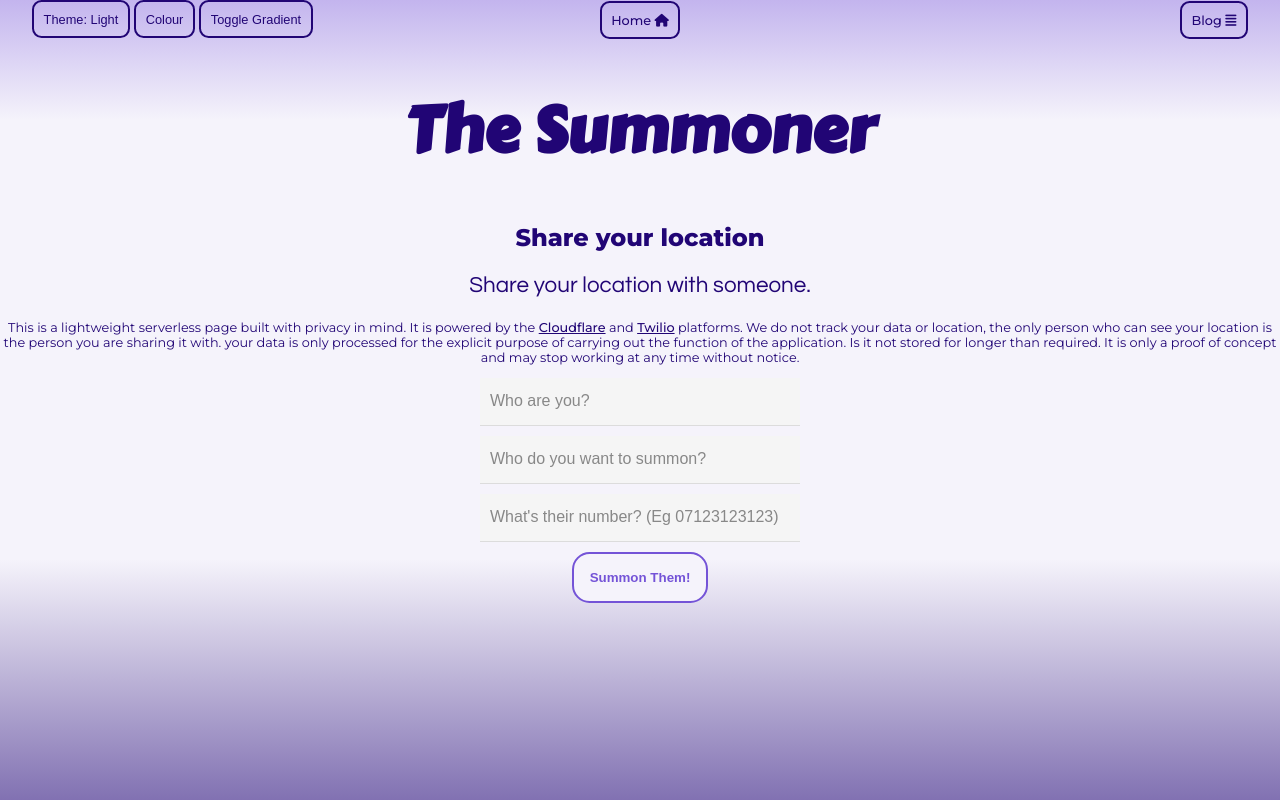
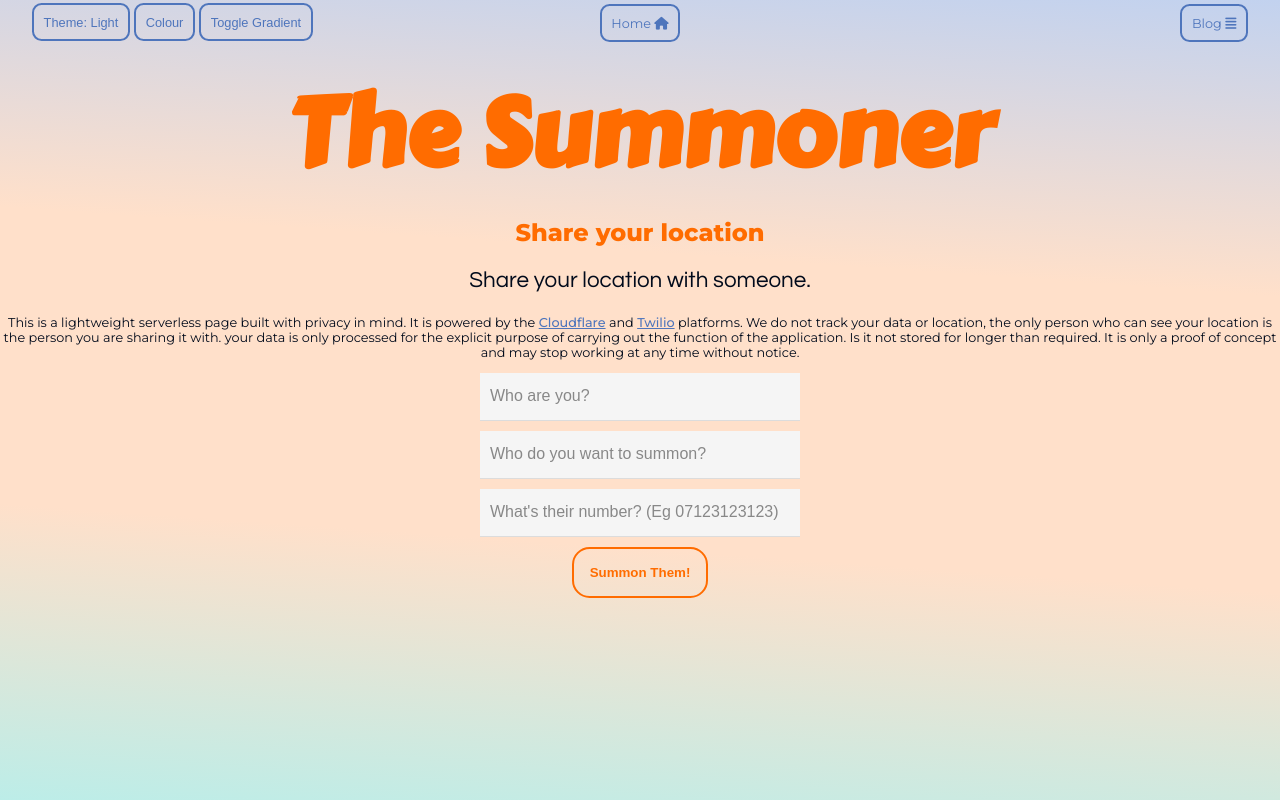
Before and after one commit to phil-6/summoner, a website: page share.html in a window 1280 px wide. Drawn offline with Linux system fonts and the light colour scheme.

Commit message:
update theme and layout

```diff
--- a/assets/css/_theme-colors.scss
+++ b/assets/css/_theme-colors.scss
@@ -1,15 +1,23 @@
 // red
-$red: #DC042A;
-$red-light-2: #F9B3BF;
-$red-light-1: #EF5671;
-$red-dark-1: #9C001C;
-$red-dark-2: #42000C;
+$red: #FF2800;
+$red-light-2: #FFD7D0;
+$red-light-1: #FF745B;
+$red-dark-1: #A31900;
+$red-dark-2: #2B0700;
+$red-light-3: lighten($red-light-2, 7%);
+$red-dark-3: darken($red-dark-2, 5%);
 
-$red-secondary-1-0: #EB9304;
-$red-secondary-1-1: #FFE4B7;
-$red-secondary-1-2: #FFC15C;
-$red-secondary-1-3: #A66700;
-$red-secondary-1-4: #472C00;
+$red-secondary-1-0: #FFB400;
+$red-secondary-1-1: #FFF1D0;
+$red-secondary-1-2: #FFCF5B;
+$red-secondary-1-3: #A37300;
+$red-secondary-1-4: #2B1E00;
+
+$red-secondary-2-0: #8506A9;
+$red-secondary-2-1: #E6C4EF;
+$red-secondary-2-2: #A146BB;
+$red-secondary-2-3: #55036C;
+$red-secondary-2-4: #16001C;
 
 //orange
 $orange: #FF6C00;
@@ -17,6 +25,7 @@ $orange-light-2: #FFE0CA;
 $orange-light-1: #FFA059;
 $orange-dark-1:  #A34500;
 $orange-dark-2:  #291100;
+$orange-light-3: lighten($orange-light-2, 6%);
 
 $orange-secondary-1-0: #1047A9;
 $orange-secondary-1-1: #C2D2EF;
@@ -75,18 +84,19 @@ $purple-dark-1: #210575;
 $purple-dark-2: #0E0137;
 
 
+
 $color-themes: (
         "dark": (
                 "red": (
-                        ink: $red-light-2,
-                        background: $red-dark-2,
-                        background-grad: linear-gradient(185deg, $red-secondary-1-4, $red-dark-2, $purple-dark-2),
+                        ink: $red-light-3,
+                        background: $red-dark-3,
+                        background-grad: linear-gradient(185deg, $red-secondary-1-4, $red-dark-2, $red-dark-3, $purple-dark-2),
                         heading-ink: $red,
 
                         header-button-color: $red-secondary-1-0,
                         header-button-background: none,
                         header-button-hover-color:$red-secondary-1-0,
-                        header-button-hover-background: $purple-dark-2,
+                        header-button-hover-background: $red-secondary-2-4,
 
                         form-label-ink: $red-dark-2,
                         form-border-color: $red-dark-1,
@@ -95,7 +105,7 @@ $color-themes: (
                         form-button-hover-color:$red-light-2,
                         form-button-hover-background:$purple-dark-2,
 
-                        text-link-hover-ink: $purple-light-1,
+                        text-link-hover-ink: $red,
                         theme-button-ink: $red-dark-1,
                         theme-button-background: $red-secondary-1-1,
                         next-button-ink: $orange,
@@ -104,13 +114,13 @@ $color-themes: (
                 "orange":(
                         ink: $orange-secondary-1-1,
                         background: $orange-secondary-1-4,
-                        background-grad: linear-gradient(178deg, $orange-secondary-1-3 -20%,$orange-secondary-1-4 10%, $orange-dark-2 90%, $orange-dark-1 120%),
+                        background-grad: linear-gradient(172deg, $orange-secondary-1-3 -20%,$orange-secondary-1-4 10%,  $orange-secondary-1-4 60%, $orange-dark-1 130%),
                         heading-ink: $orange,
 
-                        header-button-color: $orange-dark-1,
+                        header-button-color: $orange,
                         header-button-background: none,
                         header-button-hover-color:$orange,
-                        header-button-hover-background: $orange-secondary-1-4,
+                        header-button-hover-background: $orange-secondary-1-3,
 
                         form-label-ink: $orange-secondary-1-4,
                         form-border-color: $orange,
@@ -128,7 +138,7 @@ $color-themes: (
                 "yellow":(
                         ink: $yellow-secondary-2-1,
                         background: $yellow-secondary-2-4,
-                        background-grad: linear-gradient(180deg, $yellow-secondary-2-4, $yellow-dark-2 25%, $yellow 115%),
+                        background-grad: linear-gradient(182deg, $yellow-dark-2, $yellow-secondary-2-4 80%, $yellow 160%),
                         heading-ink: $yellow,
 
                         header-button-color: $yellow,
@@ -143,7 +153,7 @@ $color-themes: (
                         form-button-hover-color:$yellow-secondary-2-0,
                         form-button-hover-background:$yellow,
 
-                        text-link-hover-ink: $yellow-light-2,
+                        text-link-hover-ink: $yellow-secondary-2-0,
                         theme-button-ink: $yellow-secondary-1-4,
                         theme-button-background: $yellow-light-2,
                         next-button-ink: $green-secondary-1-4,
@@ -167,7 +177,7 @@ $color-themes: (
                         form-button-hover-color:$green,
                         form-button-hover-background:$green-secondary-1-3,
 
-                        text-link-hover-ink: $green-complement-2,
+                        text-link-hover-ink: $green-secondary-1-2,
                         theme-button-ink: $green-dark-2,
                         theme-button-background: $green-light-1,
                         next-button-ink: $light-blue,
@@ -225,13 +235,13 @@ $color-themes: (
         "light": (
                 "red": (
                         ink: $red-dark-1,
-                        background: $red-light-2,
+                        background: $red-light-3,
                         background-grad: linear-gradient(185deg, $red-secondary-1-1, $red-light-2, $purple-light-1),
                         heading-ink: $red,
 
-                        header-button-color: $red-secondary-1-3,
+                        header-button-color: $red-secondary-2-3,
                         header-button-background: none,
-                        header-button-hover-color:$red-secondary-1-1,
+                        header-button-hover-color:$red-secondary-2-1,
                         header-button-hover-background:$red-dark-1,
 
                         form-label-ink: $red-dark-2,
@@ -249,9 +259,9 @@ $color-themes: (
                 ),
                 "orange":(
                         ink: $orange-secondary-1-4,
-                        background: $orange-light-2,
-                        background-grad: linear-gradient(182deg, $orange-secondary-1-1, $orange-light-2, $orange-light-2, $orange-complement-1),
-                        heading-ink: $orange-dark-1,
+                        background: $orange-light-3,
+                        background-grad: linear-gradient(184deg, $orange-secondary-1-1, $orange-light-2, $orange-light-2, $orange-complement-1),
+                        heading-ink: $orange,
 
                         header-button-color: $orange-secondary-1-2,
                         header-button-background: none,
@@ -265,7 +275,7 @@ $color-themes: (
                         form-button-hover-color:$orange-secondary-1-0,
                         form-button-hover-background:$orange,
 
-                        text-link-hover-ink: $orange-dark-2,
+                        text-link-hover-ink: $orange-dark-1,
                         theme-button-ink: $orange-secondary-1-1,
                         theme-button-background: $orange-dark-1,
                         next-button-ink: $yellow-secondary-1-4,
@@ -297,9 +307,9 @@ $color-themes: (
                 ),
                 "green":(
                         ink: $green-dark-2,
-                        background: $green-light-1,
-                        background-grad: linear-gradient(200deg, $green-light-1, $green-light-2),
-                        heading-ink: $green-dark-1,
+                        background: $green-light-2,
+                        background-grad: linear-gradient(200deg, $green-complement-1 -20%,  $green-light-2, $green-light-1 90%, $green-secondary-1-1 120%),
+                        heading-ink: $green,
 
                         header-button-color: $green-dark-2,
                         header-button-background: none,
@@ -344,9 +354,9 @@ $color-themes: (
                         next-button-background: $purple-light-2,
                 ),
                 "purple":(
-                        ink: $purple-dark-1,
+                        ink: $purple-dark-2,
                         background: $purple-light-2,
-                        background-grad: linear-gradient(to bottom, $purple -40%, $purple-light-2,$purple-light-2, $purple-dark-1 125%),
+                        background-grad: linear-gradient(100deg, $purple -40%, $purple-light-2, $purple-light-2, $purple-dark-1 125%),
                         heading-ink: $purple-dark-1,
 
                         header-button-color: $purple-dark-1,
--- a/assets/css/main.scss
+++ b/assets/css/main.scss
@@ -1,27 +1,44 @@
+/* *** Variables *** */
+$breakpoint-xs: 0;
+$breakpoint-sm: 576px;
+$breakpoint-md: 768px;
+$breakpoint-lg: 992px;
+$breakpoint-xl: 1200px;
+$breakpoint-xxl: 1400px;
+
 $heading-font: 'Carter One', Century Gothic, CenturyGothic, AppleGothic, sans-serif;
 $subheading-font: Century Gothic, CenturyGothic, AppleGothic, sans-serif;
 $body-font: 'Montserrat', Verdana, Geneva, sans-serif;
 
+html {
+  scroll-behavior: smooth;
+
+}
+
 body {
-  height: 100vh;
+  //height: 100vh;
   font-family: $body-font;
   margin: 0;
+  background-repeat: no-repeat !important;
+  background-attachment: fixed !important;
+  background-size: cover;
 
   .center {
     text-align: center;
   }
+}
 
-  header {
+
 nav {
-      display: inline-flex;
-      align-items: center;
-      justify-content: space-evenly;
-      justify-items: center;
+  position: fixed;
+  text-align: center;
+  margin: auto;
   width: 100%;
 
   button, .btn {
     border-radius: 0.6rem;
     padding: 0.6rem;
+    margin: 0.2rem 0;
     font-size: 0.8rem;
   }
 
@@ -31,29 +48,90 @@ body {
     color: unset;
   }
 
-      .justify-start {
+  .center, .justify-end {
+    display: inline-block;
+    margin: 0.5rem 0;
+  }
+
+
+  @media (min-width: $breakpoint-md) {
+    display: flex;
+    align-items: center;
+    justify-content: space-evenly;
+    justify-items: center;
+    .theme {
+      align-self: start;
       text-align: left;
       width: 30vw;
     }
-
     .center {
       text-align: center;
       width: 30vw;
     }
-
     .justify-end {
       text-align: right;
       width: 30vw;
     }
   }
+}
+
+main {
+  min-height: 100vh;
+
+  display: flex;
+  align-items: center;
+
+  section {
+    @media (min-width: $breakpoint-md) {
+      margin-top: -200px;
+    }
+
     button, a {
       font-weight: 500;
     }
 
+    .choice {
+      p {
+        display: inline-block;
+        margin: 1rem 0.2rem;
+        padding-bottom: 1rem;
+        @media (min-width: $breakpoint-sm) {
+          padding-bottom: 1rem;
+        }
+
+        a {
+          text-decoration: none;
+          padding: 1rem;
+          border: 1px solid;
+          border-radius: 1.1rem;
+        }
+      }
+    }
+
     h1 {
+      text-align: center;
       font-family: $heading-font;
+      font-size: 2.5rem;
+      line-height: 2.5rem;
+      max-width: 100%;
+      margin-bottom: 2rem;
+      padding-top: 2rem;
+      @media (min-width: $breakpoint-md) {
         font-size: 4rem;
-      text-align: center;
+        line-height: 4rem;
+        padding-top: 0;
+
+      }
+      @media (min-width: $breakpoint-lg) {
+        font-size: 6rem;
+        line-height: 6.5rem;
+      }
+    }
+
+    @media (max-width: $breakpoint-md){
+      h2, .subheading {
+        margin: 0;
+      }
     }
 
     h2 {
@@ -68,23 +146,15 @@ body {
 
     .small {
       font-size: 0.8rem;
-      text-align:center;
+      text-align: center;
     }
 
+    .text-center {
+      text-align: center;
     }
 
-  main {
-    .choice {
-      a {
-        text-decoration: none;
-        padding: 1rem;
-        border: 1px solid;
-        border-radius: 1.1rem;
-
-        &:hover {
-
-        }
-      }
+    .hide {
+      display: none;
     }
 
     #form-container {
@@ -201,14 +271,5 @@ body {
         }
       }
     }
-
-    .text-center {
-      text-align: center;
-    }
-
-  }
-
-  .hide {
-    display: none;
   }
 }
--- a/assets/css/theme.scss
+++ b/assets/css/theme.scss
@@ -19,10 +19,8 @@ body {
             background: map-get($color-themes, $theme, $color, background);
           }
 
-          header {
-            h1, h2 {
-              color: map-get($color-themes, $theme, $color, heading-ink);
-            }
+          h1, h2 {
+            color: map-get($color-themes, $theme, $color, heading-ink);
           }
 
           button, a {
--- a/share.html
+++ b/share.html
@@ -13,10 +13,10 @@
     <link href="assets/css/theme.css" rel="stylesheet">
     <title>The Summoner</title>
 </head>
-<body class="dark purple grad">
-<header>
+<body class="dark orange grad">
+
 <nav>
-        <div class="justify-start">
+    <div class="theme">
         <button class="btn theme-button" id="theme-toggle">Theme</button>
         <button class="btn color-button" id="color-switch">Colour</button>
         <button class="btn grad-button" id="grad-toggle">Toggle Gradient</button>
@@ -28,39 +28,45 @@
         <a class="btn blog-link" href="#">Blog <i class="fas fa-align-justify"></i></a>
     </div>
 </nav>
+
+<main>
+
+    <section>
         <h1>The Summoner</h1>
         <h2>Share your location</h2>
         <p class="subheading">Share your location with someone.</p>
         <p class="small">This is a lightweight serverless page built with privacy in mind. It is powered by the <a
-            href="https://www.cloudflare.com/en-gb/">Cloudflare</a> and <a href="https://www.twilio.com/">Twilio</a> platforms. We
+                href="https://www.cloudflare.com/en-gb/">Cloudflare</a> and <a href="https://www.twilio.com/">Twilio</a>
+            platforms. We
             do not track your data or location, the only person who can see your location is the person you
-        are sharing it with. your data is only processed for the explicit purpose of carrying out the function of the
-        application. Is it not stored for longer than required. It is only a proof of concept and may stop working at
+            are sharing it with. your data is only processed for the explicit purpose of carrying out the function of
+            the
+            application. Is it not stored for longer than required. It is only a proof of concept and may stop working
+            at
             any time without notice.</p>
 
-</header>
-<main>
-    <section class="form text-center">
+
+        <div class="form text-center">
             <div id="form-container">
                 <div class="hide" id="form-error-message">
                     <i class="fas fa-exclamation-circle fa-4x"></i>
                     <h2>Somethings wrong!</h2>
                     <p>Check the red boxes below!</p>
                 </div>
-            <!--action="https://old-snow-26aa.pr-dev.workers.dev/"-->
-            <form id="summon-form" method="POST" name="summon-form"  >
-                <div id="summoner-container" class="form-group floating-label">
+
+                <form id="summon-form" method="POST" name="summon-form">
+                    <div class="form-group floating-label" id="summoner-container">
                         <input id="summoner" name="summoner" placeholder="Who are you?"
                                required type="text">
                         <label for="summoner">Who are you?</label>
                     </div>
-                <div id="summonee-container" class="form-group floating-label">
+                    <div class="form-group floating-label" id="summonee-container">
                         <input id="summonee" name="summonee"
                                placeholder="Who do you want to summon?"
                                required type="text">
                         <label for="summonee">Who do you want to summon?</label>
                     </div>
-                <div id="number-container" class="form-group floating-label">
+                    <div class="form-group floating-label" id="number-container">
                         <input id="number" name="phone"
                                placeholder="What's their number? (Eg 07123123123)" required type="number">
                         <label for="number" id="number-label"> What's their number? (Eg 07123123123)</label>
@@ -81,7 +87,7 @@
                             <label for="userLng"> Longitude</label>
                         </div>
                     </div>
-                <h2 id="form-prefilled" class="hide">
+                    <h2 class="hide" id="form-prefilled">
                     </h2>
                     <button class="btn" id="summon-button" type="submit">Summon Them!</button>
                 </form>
@@ -115,6 +121,7 @@
                 <h1 id="response-message"></h1>
             </div>
 
+        </div>
     </section>
 </main>
 <script src="assets/js/themeToggle.js"></script>
```
Also changed, not shown: find.html (+19 -11 lines), index.html (+17 -10 lines), assets/css/main.css, assets/css/theme.css, 2 other files. Lines whose indentation alone changed are shown as unchanged.
